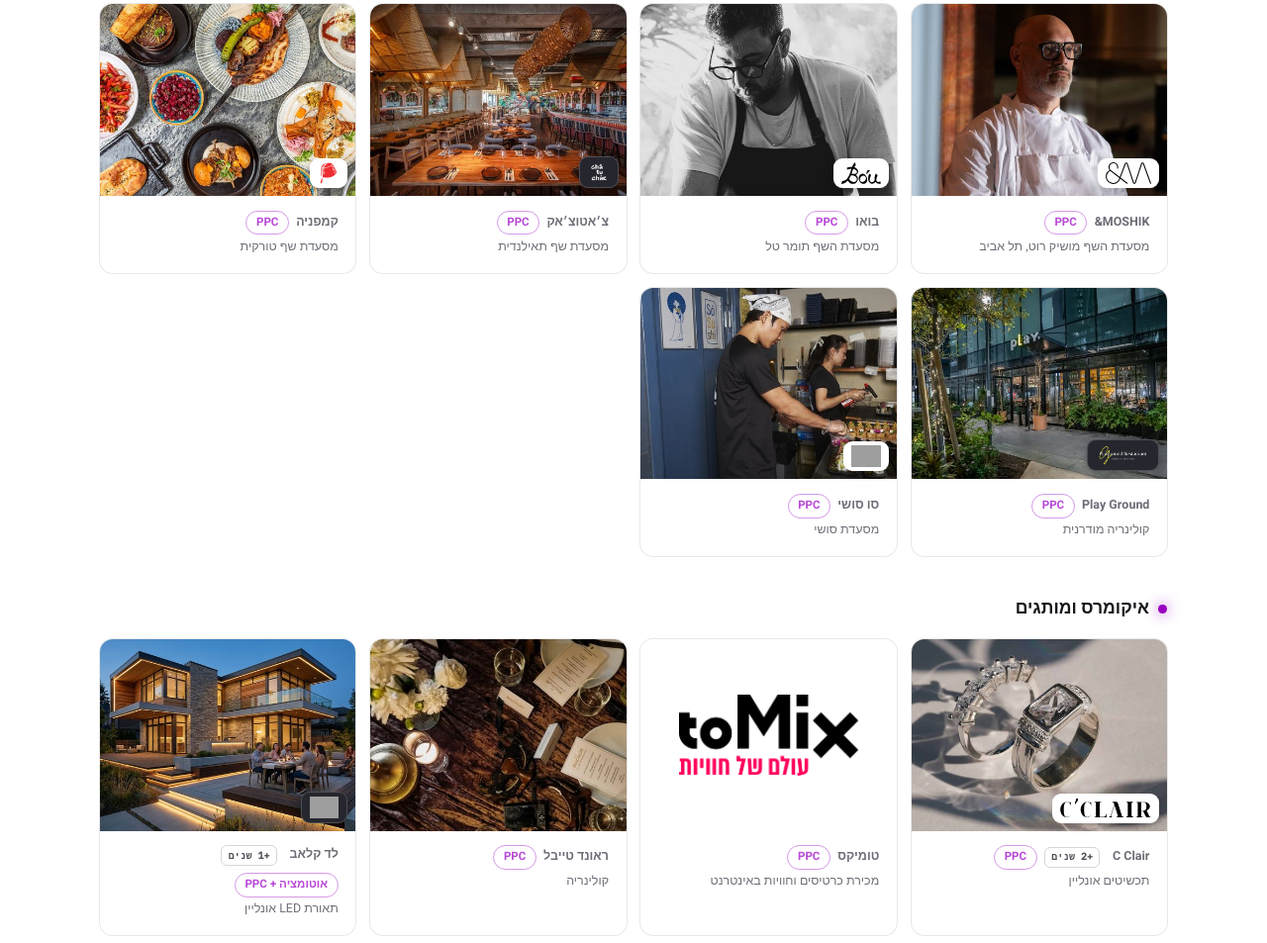
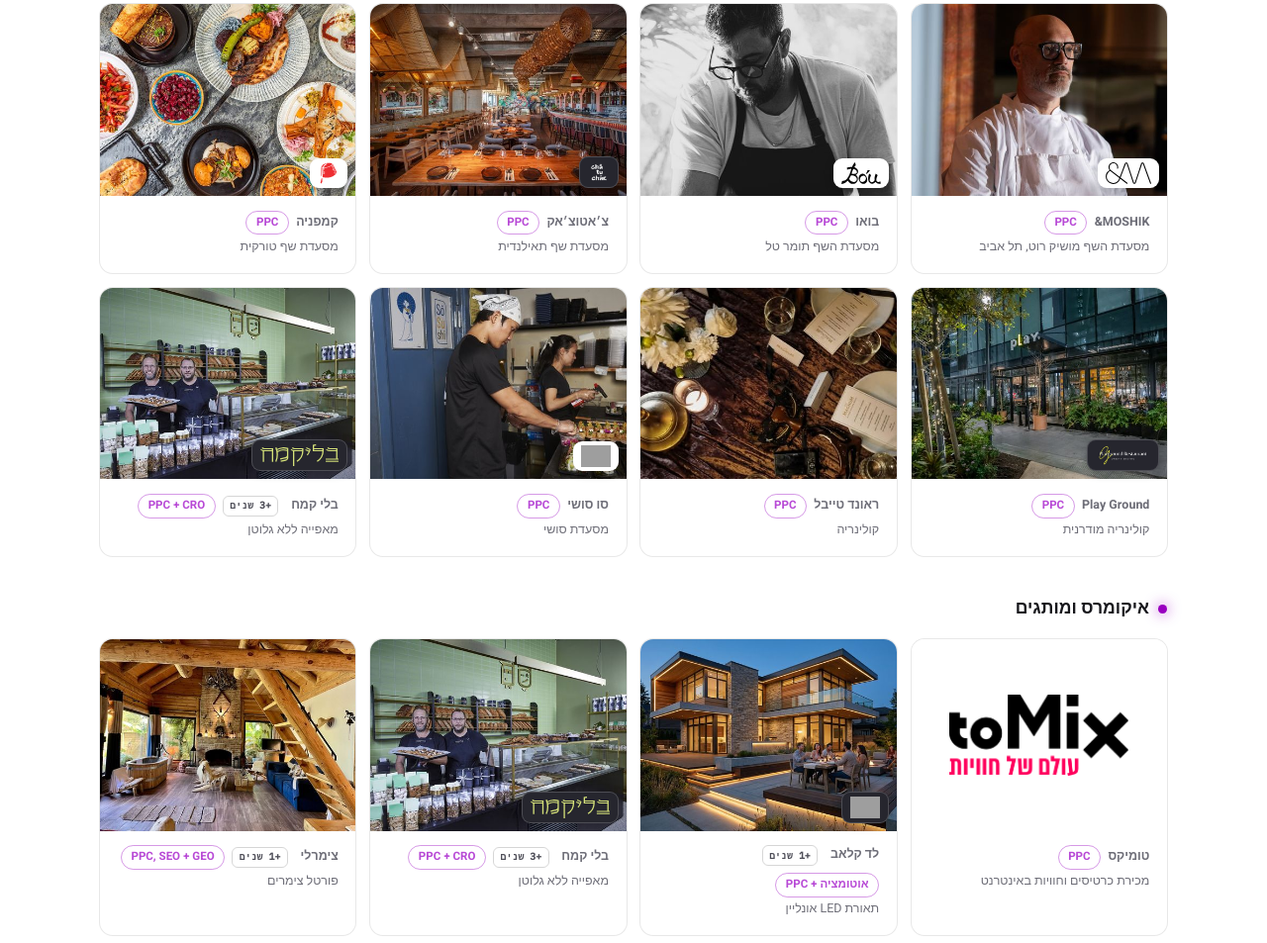
Before and after one commit to SnikZik/snir-website, a plain HTML site: page bright.html in a window 1280 px wide. Shown: the part 1844-2797 px from the top of the page at 99% size. Drawn offline with Linux system fonts and the light colour scheme; grey boxes are pictures that could not be loaded.

Commit message:
Tenure updates (Guy 3, Ozer 2, SHM 6, Elchai 5, Paintgoal 5); new fashion group (C Clair, Hadas, Odel, Avishai) after ecommerce; Round Table culinary only, toMix ecommerce; restore Bli Kemach in culinary (lost in an earlier trim)
Co-Authored-By: Claude Opus 5.5 <noreply@anthropic.com>

```diff
--- a/bright.html
+++ b/bright.html
@@ -879,17 +879,21 @@ var GROUPS=[
   ["צ׳אטוצ׳אק", "מסעדת שף תאילנדית", "PPC", "", "assets/clients/chatuchak.jpg", "assets/clogos/chatuchak.png", "dark"],
   ["קמפניה", "מסעדת שף טורקית", "PPC", "", "assets/clients/campania.jpg", "assets/clogos/campania.svg", ""],
   ["Play Ground", "קולינריה מודרנית", "PPC", "", "assets/clients/playground.jpg", "assets/clogos/playground.webp", "dark"],
-  ["סו סושי", "מסעדת סושי", "PPC", "", "assets/clients/sosushi.jpg", "assets/clogos/sosushi.png", ""]
+  ["ראונד טייבל", "קולינריה", "PPC", "", "assets/clients/roundtable.jpg", "", ""],
+  ["סו סושי", "מסעדת סושי", "PPC", "", "assets/clients/sosushi.jpg", "assets/clogos/sosushi.png", ""],
+  ["בלי קמח", "מאפייה ללא גלוטן", "PPC + CRO", "3+", "assets/clients/blikemach.jpg", "assets/clogos/blikemach.svg", "dark"]
 ]],
 ["איקומרס ומותגים",[
-  ["C Clair", "תכשיטים אונליין", "PPC", "2+", "assets/clients/cclair.jpg", "assets/clogos/cclair.svg", ""],
   ["טומיקס", "מכירת כרטיסים וחוויות באינטרנט", "PPC", "", "", "assets/clogos/tomix.png", ""],
-  ["ראונד טייבל", "קולינריה", "PPC", "", "assets/clients/roundtable.jpg", "", ""],
   ["לד קלאב", "תאורת LED אונליין", "PPC + אוטומציה", "1+", "assets/clients/ledclub.jpg", "assets/clogos/ledclub.png", "dark"],
   ["בלי קמח", "מאפייה ללא גלוטן", "PPC + CRO", "3+", "assets/clients/blikemach.jpg", "assets/clogos/blikemach.svg", "dark"],
+  ["צימרלי", "פורטל צימרים", "PPC, SEO + GEO", "1+", "assets/clients/zimmerli.jpg", "", ""]
+]],
+["אופנה ותכשיטים",[
+  ["C Clair", "תכשיטים אונליין", "PPC", "2+", "assets/clients/cclair.jpg", "assets/clogos/cclair.svg", ""],
   ["הדס הלפרין", "איקומרס", "PPC", "", "assets/clients/hadas.jpg", "assets/clogos/hadas.png", ""],
-  ["צימרלי", "פורטל צימרים", "PPC, SEO + GEO", "1+", "assets/clients/zimmerli.jpg", "", ""],
-  ["אודל", "בוטיק פרימיום בראשון לציון", "PPC", "1+", "", "assets/clogos/odel.png", ""]
+  ["אודל", "בוטיק פרימיום בראשון לציון", "PPC", "1+", "", "assets/clogos/odel.png", ""],
+  ["אבישי", "אופנה", "PPC", "", "", "", ""]
 ]],
 ["B2B וגלובלי",[
   ["קונטגארד", "ניטור מטענים בזמן אמת", "PPC, SEO + GEO", "", "assets/clients/contguard.jpg", "assets/clogos/contguard.svg", "dark"],
@@ -905,16 +909,16 @@ var GROUPS=[
 ]],
 ["רכב, הובלות ושירותים",[
   ["כרישים בניקיון", "ניקוי ספות, מזגנים ושטיחים", "PPC", "4+", "assets/clients/krishim.jpg", "assets/clogos/krishim.png", ""],
-  ["גיא מצברים", "שירות מצברים לרכב", "PPC", "", "", "assets/clogos/guy.png", ""],
+  ["גיא מצברים", "שירות מצברים לרכב", "PPC", "3+", "", "assets/clogos/guy.png", ""],
   ["גרר האחים", "גרירה ורכבים לפירוק", "הקמת אתר, PPC, SEO + GEO", "", "assets/clients/matanel.jpg", "assets/clogos/gerer.webp", ""],
-  ["עוזר רכבים לפירוק", "גרירה ופירוק רכבים", "PPC, SEO + GEO", "", "", "assets/clogos/ozer.png", ""],
-  ["ש.ה.מ הובלות", "הובלות, אחסנה ומנופים", "PPC, SEO + GEO", "", "assets/clients/shm.jpg", "assets/clogos/shm.jpg", ""],
-  ["שיש אל חי", "משטחי שיש ואבן", "PPC, SEO + GEO", "", "assets/clients/elchai.jpg", "assets/clogos/elchai.png", ""],
+  ["עוזר רכבים לפירוק", "גרירה ופירוק רכבים", "PPC, SEO + GEO", "2+", "", "assets/clogos/ozer.png", ""],
+  ["ש.ה.מ הובלות", "הובלות, אחסנה ומנופים", "PPC, SEO + GEO", "6+", "assets/clients/shm.jpg", "assets/clogos/shm.jpg", ""],
+  ["שיש אל חי", "משטחי שיש ואבן", "PPC, SEO + GEO", "5+", "assets/clients/elchai.jpg", "assets/clogos/elchai.png", ""],
   ["שיש אגם", "ייצור ושיווק שיש למטבח", "PPC", "", "", "assets/clogos/agam.png", ""],
   ["ואן לימוזין", "הסעות VIP", "PPC, SEO + GEO", "4+", "assets/clients/vanlimousine.jpg", "assets/clogos/van.png", ""],
   ["ניב המנעולן", "מנעולן 24/7", "הקמת אתר, SEO + GEO", "", "", "assets/clogos/niv.png", ""],
   ["אבי מנעולן", "מנעולן ושלטי רכב", "PPC, SEO + GEO", "", "assets/clients/avi.jpg", "assets/clogos/avi.png", ""],
-  ["פיינטגול", "מגרשי ספורט", "PPC, SEO + GEO", "", "assets/clients/paintgoal.jpg", "assets/clogos/paintgoal.png", ""]
+  ["פיינטגול", "מגרשי ספורט", "PPC, SEO + GEO", "5+", "assets/clients/paintgoal.jpg", "assets/clogos/paintgoal.png", ""]
 ]],
 ["נדל״ן",[
   ["דביר נדלן", "פרויקט הרצליה", "PPC", "", "", "assets/clogos/dvir.png", "dark"],
```
Also changed, not shown: index.html (+14 -10 lines), soft.html (+14 -10 lines).
